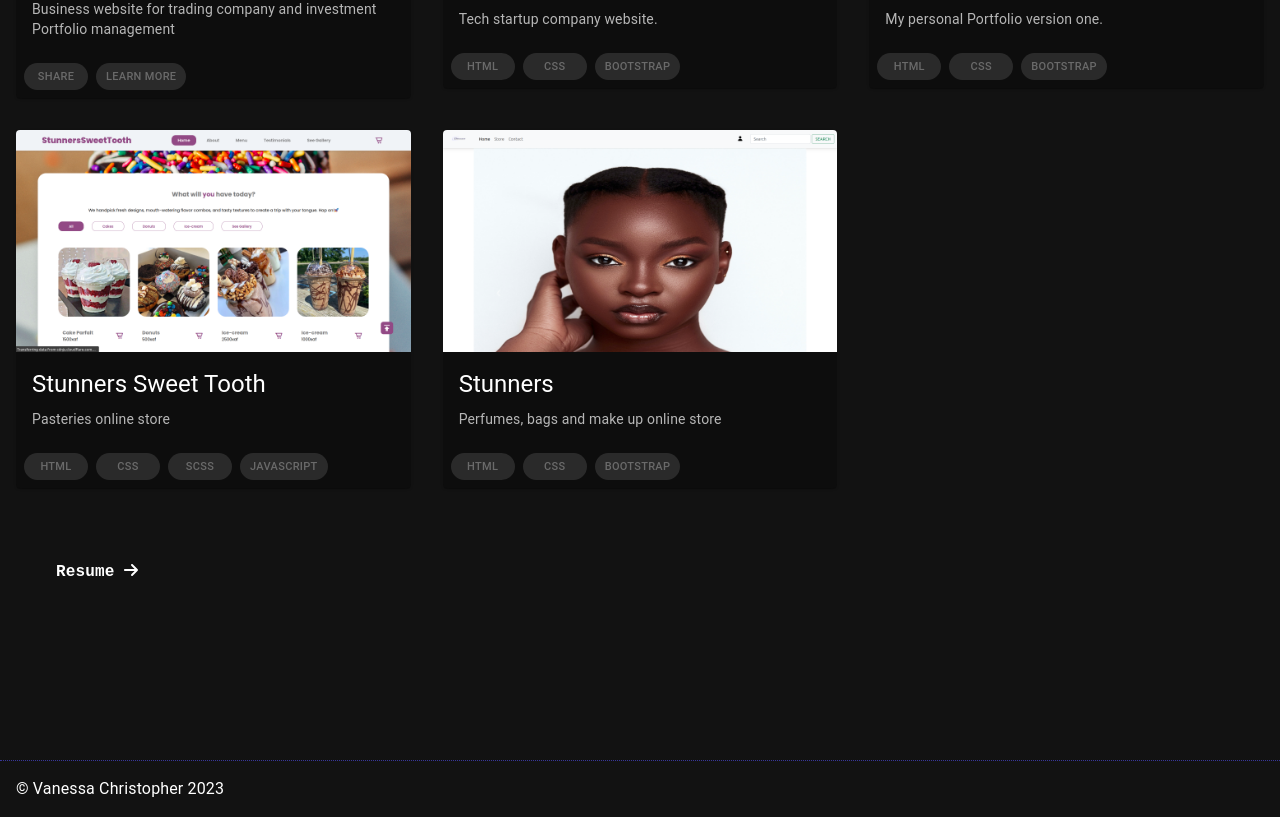
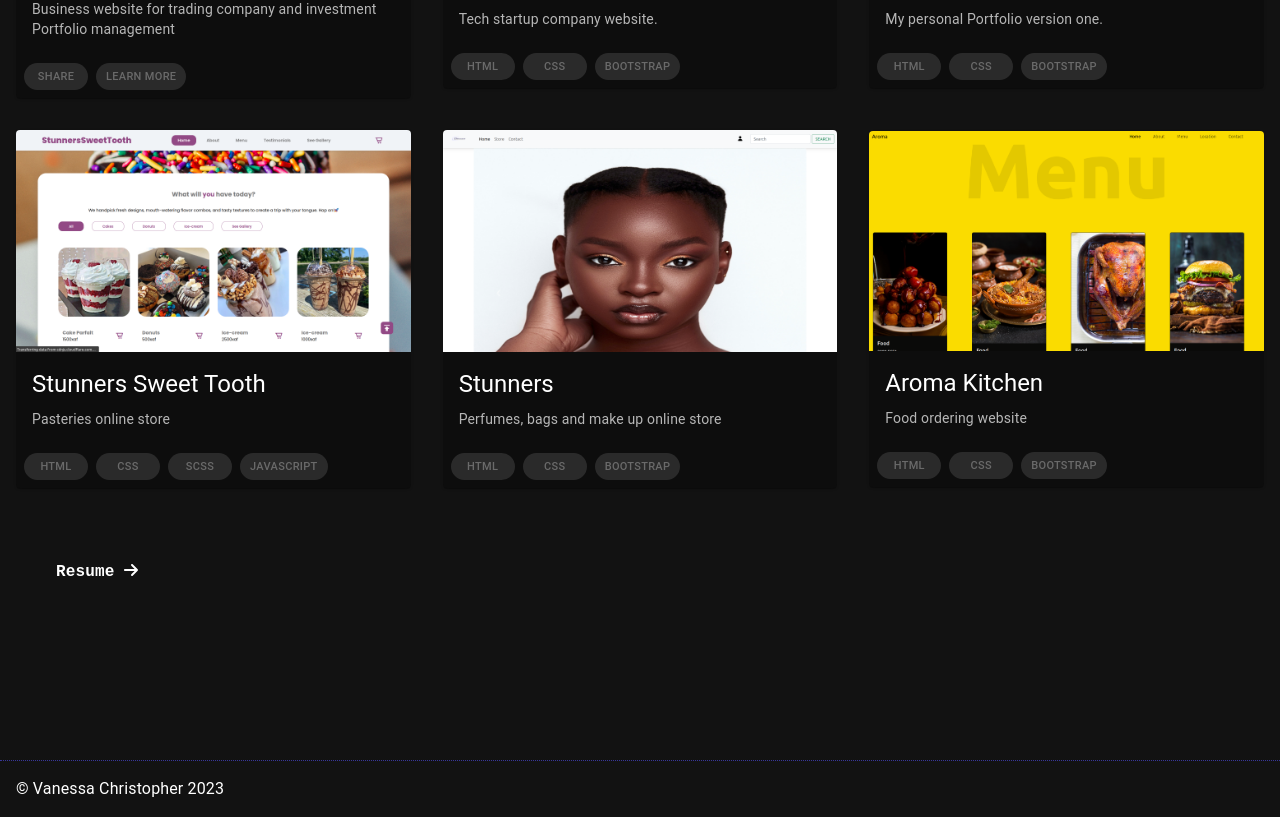
Before and after one commit to Vanessa-Kris/Vanessa-Kris.github.io, a React (Create React App) app: page /#/project in a window 1280 px wide. Shown: the part 975-1792 px from the top of the page. Built offline with nearby package versions, Linux system fonts and the light colour scheme.

Commit message:
added new project

```diff
--- a/public/index.html
+++ b/public/index.html
@@ -3,11 +3,11 @@
 
 <head>
   <meta charset="utf-8" />
-  <link rel="icon" href="%PUBLIC_URL%/favicon.ico" />
+  <link rel="icon" href="" />
   <meta name="viewport" content="width=device-width, initial-scale=1" />
   <meta name="theme-color" content="#000000" />
-  <meta name="description" content="Web site created using create-react-app" />
-  <link rel="apple-touch-icon" href="%PUBLIC_URL%/logo192.png" />
+  <meta name="description" content="Vanessa Christopher Igwe" />
+  <link rel="apple-touch-icon" href="" />
   <!--
       manifest.json provides metadata used when your web app is installed on a
       user's mobile device or desktop. See https://developers.google.com/web/fundamentals/web-app-manifest/
--- a/src/pages/Project.js
+++ b/src/pages/Project.js
@@ -16,6 +16,7 @@ import img6 from "../image/6.png";
 import img7 from "../image/7.png";
 import img8 from "../image/8.png";
 import img9 from "../image/9.png";
+import img10 from "../image/10.png";
 
 export default function Project() {
   return (
@@ -99,7 +100,7 @@ export default function Project() {
             <Card sx={{ maxWidth: 445, bgcolor: "#000" }}>
               <CardMedia
                 component="img"
-                alt="green iguana"
+                alt="Stunners Galleria blod website"
                 height="100%"
                 image={img2}
               />
@@ -168,7 +169,7 @@ export default function Project() {
             <Card sx={{ maxWidth: 445, bgcolor: "#000" }}>
               <CardMedia
                 component="img"
-                alt="green iguana"
+                alt="SMSWithoutBorders"
                 height="100%"
                 image={img3}
               />
@@ -219,7 +220,7 @@ export default function Project() {
             <Card sx={{ maxWidth: 445, bgcolor: "#000" }}>
               <CardMedia
                 component="img"
-                alt="green iguana"
+                alt="Impact investment website"
                 height="100%"
                 image={img4}
               />
@@ -271,7 +272,7 @@ export default function Project() {
             <Card sx={{ maxWidth: 445, bgcolor: "#000" }}>
               <CardMedia
                 component="img"
-                alt="green iguana"
+                alt="Start up website"
                 height="100%"
                 image={img7}
               />
@@ -330,7 +331,7 @@ export default function Project() {
             <Card sx={{ maxWidth: 445, bgcolor: "#000" }}>
               <CardMedia
                 component="img"
-                alt="green iguana"
+                alt="Portfolio website"
                 height="100%"
                 image={img6}
               />
@@ -389,7 +390,7 @@ export default function Project() {
             <Card sx={{ maxWidth: 445, bgcolor: "#000" }}>
               <CardMedia
                 component="img"
-                alt="green iguana"
+                alt="Pasteries website"
                 height="100%"
                 image={img8}
               />
@@ -457,7 +458,7 @@ export default function Project() {
             <Card sx={{ maxWidth: 445, bgcolor: "#000" }}>
               <CardMedia
                 component="img"
-                alt="green iguana"
+                alt="Fashion business website"
                 height="100%"
                 image={img9}
               />
@@ -499,6 +500,65 @@ export default function Project() {
           </a>
         </Grid>
         {/*  */}
+        <Grid
+          item
+          md={4}
+          xs={12}
+          sx={{ p: 2 }}
+          display="flex"
+          justifyContent="center"
+          alignItems="center"
+        >
+          <a
+            href="https://aroma-kitchen.netlify.app"
+            rel="noreferrer"
+            target="_blank"
+          >
+            <Card sx={{ maxWidth: 445, bgcolor: "#000" }}>
+              <CardMedia
+                component="img"
+                alt="Aroma kitchen website"
+                height="100%"
+                image={img10}
+              />
+              <CardContent>
+                <Typography gutterBottom variant="h5" component="div">
+                  Aroma Kitchen
+                </Typography>
+                <Typography variant="body2" color="text.secondary">
+                  Food ordering website
+                </Typography>
+              </CardContent>
+              <CardActions>
+                <Button
+                  sx={{ borderRadius: 30, fontSize: 11 }}
+                  disabled
+                  variant="contained"
+                  size="small"
+                >
+                  HTML
+                </Button>
+                <Button
+                  sx={{ borderRadius: 30, fontSize: 11 }}
+                  disabled
+                  variant="contained"
+                  size="small"
+                >
+                  CSS
+                </Button>
+                <Button
+                  sx={{ borderRadius: 30, fontSize: 11 }}
+                  disabled
+                  variant="contained"
+                  size="small"
+                >
+                  Bootstrap
+                </Button>
+              </CardActions>
+            </Card>
+          </a>
+        </Grid>
+        {/*  */}
       </Grid>
       <a href="#/resume">
         <Box align="start" sx={{ p: { md: 7, xs: 4 } }}>
```
Also changed, not shown: src/image/10.png (added), src/image/Screenshot from 2023-08-02 15-25-24.png (added).
